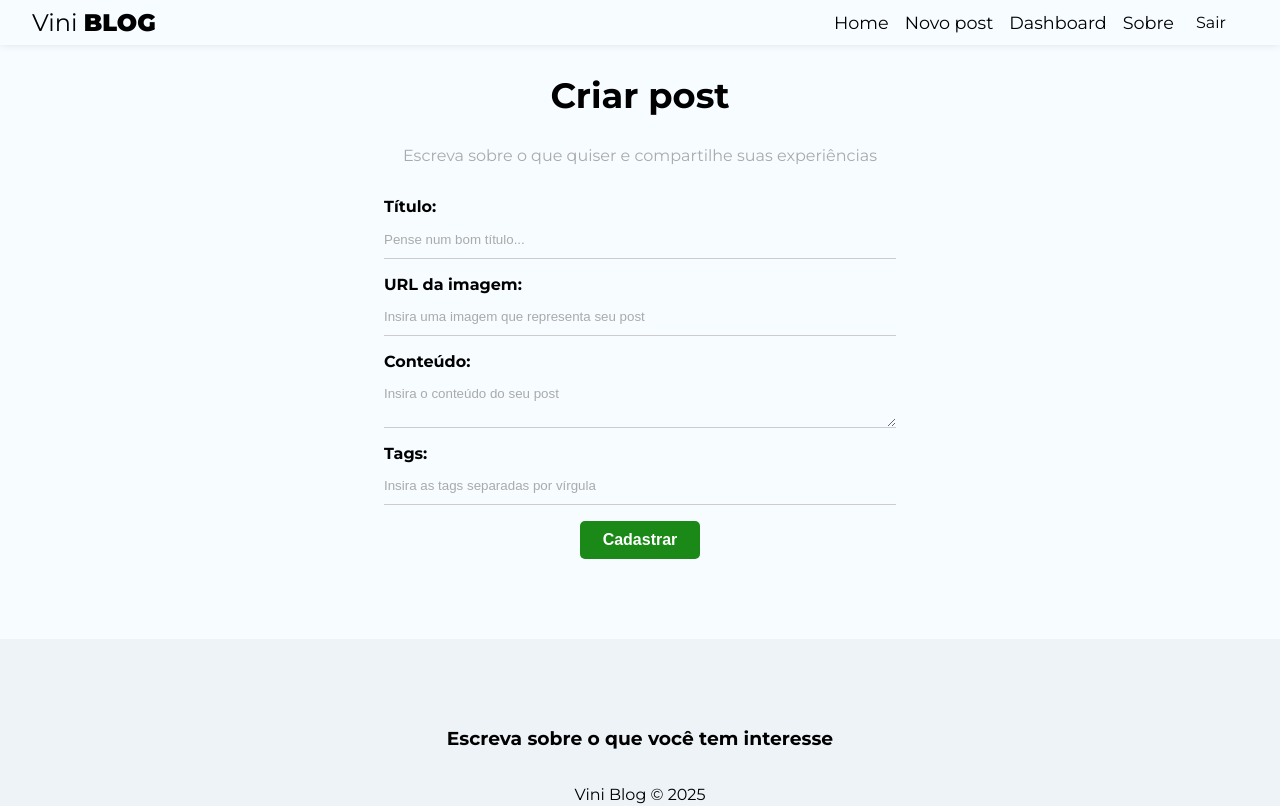
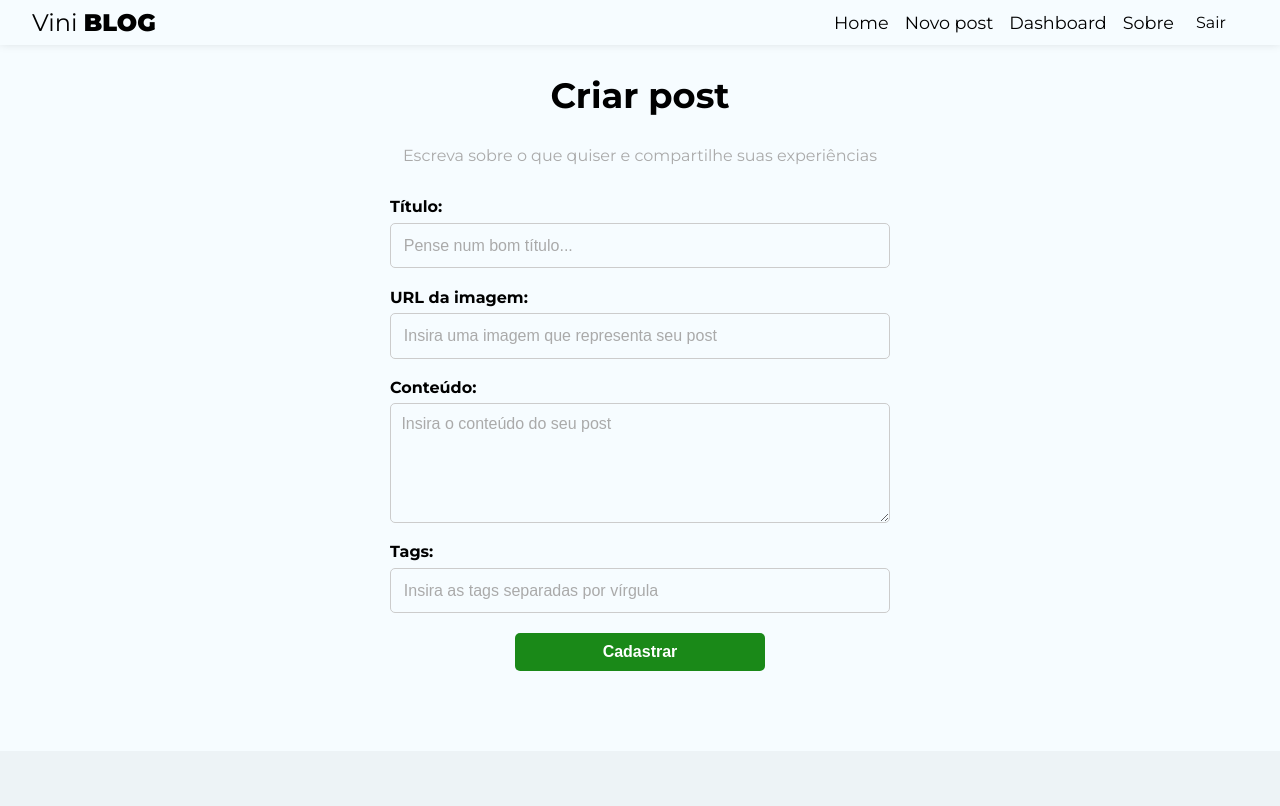
Before and after one commit to iniV2k/vini-blog, a React (Vite) app: page /posts/create in a window 1280 px wide. Shown: the top 806 px of the page. Built offline with nearby package versions, Linux system fonts and the light colour scheme; no server answers; sample sign-in values are in the browser's storage.

Commit message:
Melhorado visual da pagina de criacao de post para padronizacao do layout

```diff
--- a/src/pages/CreatePost/CreatePost.module.css
+++ b/src/pages/CreatePost/CreatePost.module.css
@@ -1,12 +1,54 @@
 .create_post {
-    text-align: center;
+  text-align: center;
+  padding: 0 1em;
 }
 
 .create_post h2 {
-    font-size: 2.2em;
+  font-size: 2.2em;
 }
 
 .create_post p {
-    color: #aaa;
-    margin-bottom: 2em;
+  color: #aaa;
+  margin-bottom: 2em;
 }
+
+.create_post form {
+  max-width: 500px;
+  margin: 0 auto;
+  display: flex;
+  flex-direction: column;
+}
+
+.create_post label {
+  display: flex;
+  flex-direction: column;
+  text-align: left;
+  margin-bottom: 1.2em;
+}
+
+.create_post label span {
+  margin-bottom: 0.4em;
+  font-weight: bold;
+}
+
+.create_post input,
+.create_post textarea {
+  padding: 0.8em;
+  border: 1px solid #ccc;
+  border-radius: 5px;
+  font-size: 1em;
+}
+
+.create_post textarea {
+  min-height: 120px;
+  resize: vertical;
+}
+
+.create_post form button {
+  align-self: center;
+  width: 50%;
+}
+
+.create_post .erro {
+  margin-top: 1em;
+}
```
